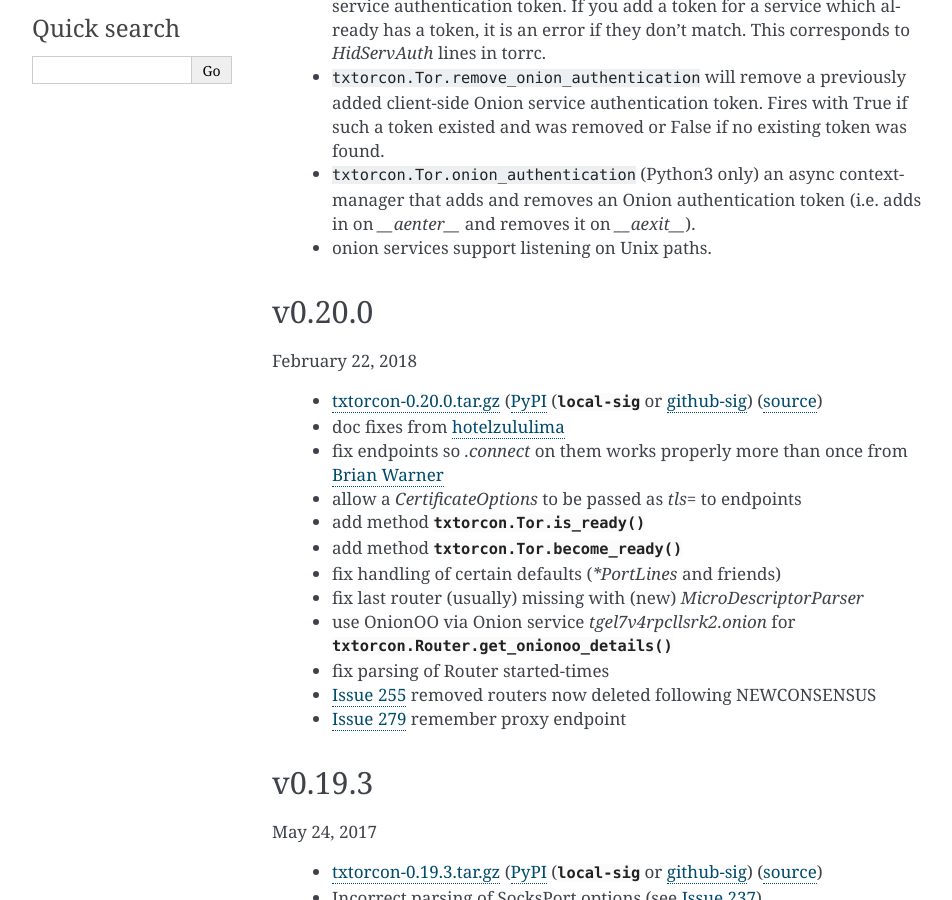
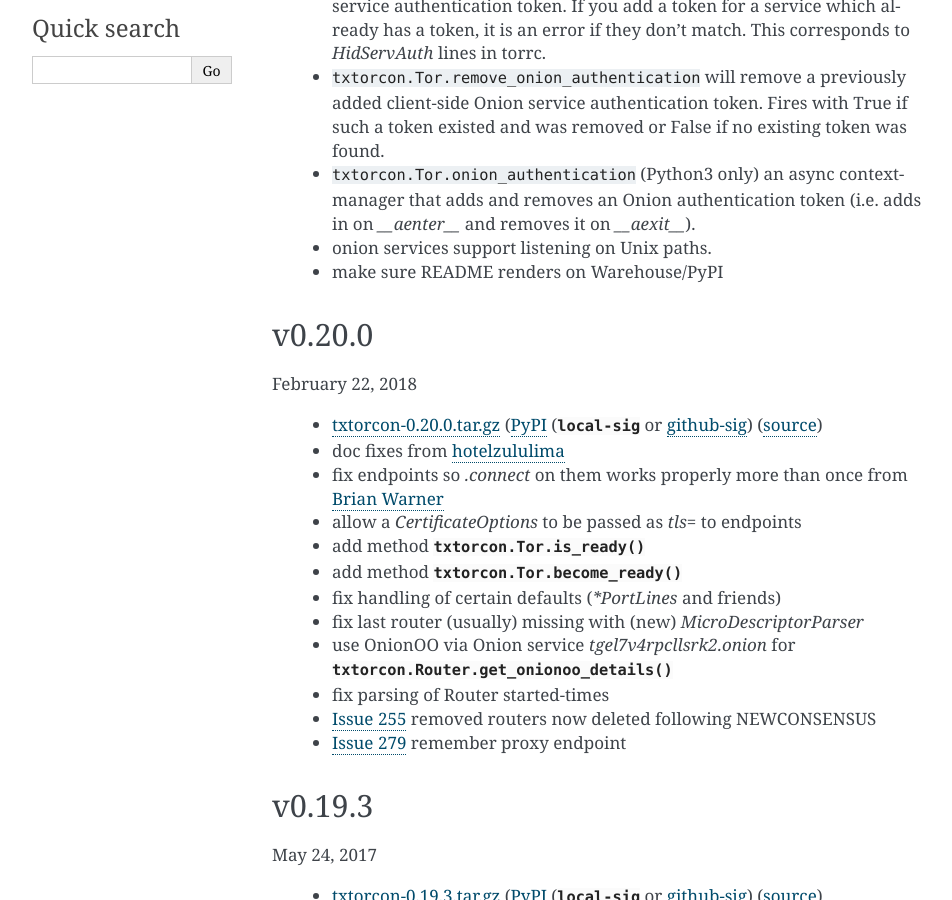
Before and after one commit to meejah/txtorcon, a Sphinx documentation site: the page built from docs/releases.rst, in a window 1280 px wide and 900 px high, scrolled down 1331 px. Shown: the whole window, without its empty margins (148-1100 px from the left). Built offline with Sphinx 7.4.7, drawn with Linux system fonts in a browser that asks for light colours; the version number could not be read and is left out; cross-references to code outside the pages are shown as plain code.

Commit message:
release note

```diff
--- a/docs/releases.rst
+++ b/docs/releases.rst
@@ -75,6 +75,7 @@ unreleased
    context-manager that adds and removes an Onion authentication token
    (i.e. adds in on `__aenter__` and removes it on `__aexit__`).
  * onion services support listening on Unix paths.
+ * make sure README renders on Warehouse/PyPI
 
 
 v0.20.0
```
